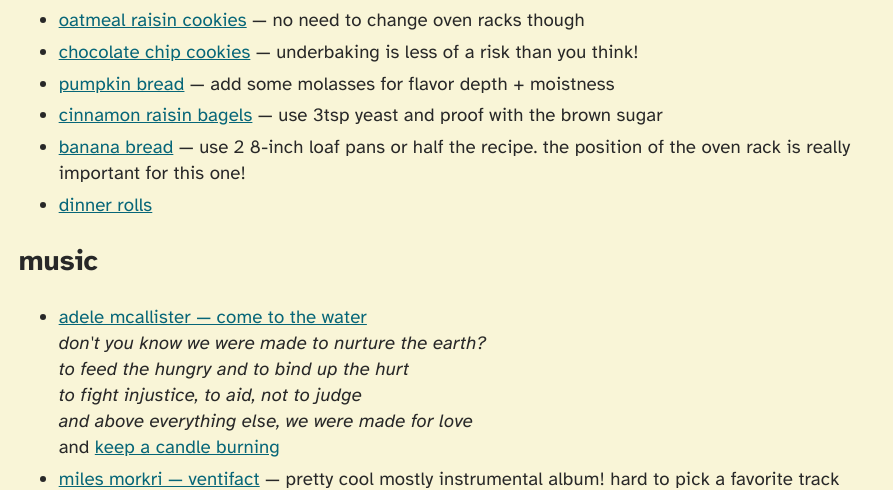
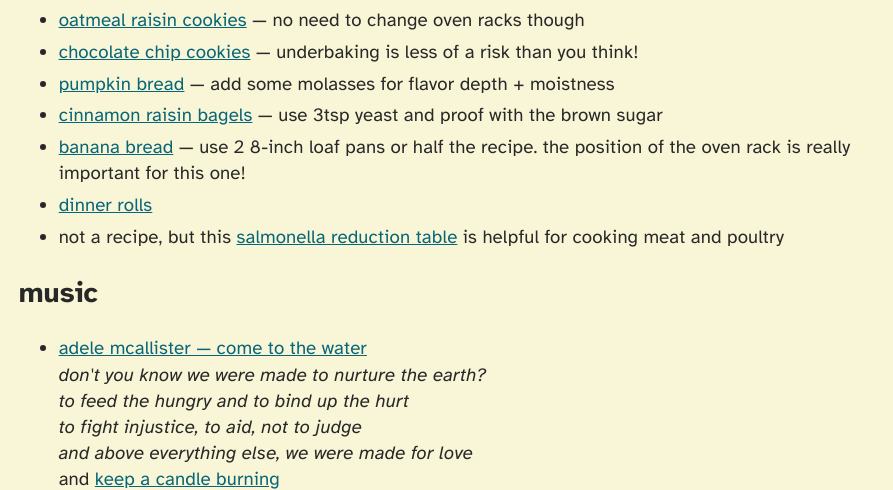
Before and after one commit to an-empty-string/website, a Flask app: page /bookmarks.html in a window 1280 px wide. Shown: the part 1704-2194 px from the top of the page, without its empty margins (0-893 px from the left). Run offline with Flask 3, Linux system fonts and the light colour scheme.

Commit message:
bookmarks updates

```diff
--- a/templates/bookmarks.html
+++ b/templates/bookmarks.html
@@ -64,6 +64,7 @@
         <li><a href="https://sallysbakingaddiction.com/homemade-cinnamon-raisin-bagels/">cinnamon raisin bagels</a> &mdash; use 3tsp yeast and proof with the brown sugar</a></li>
         <li><a href="https://www.bettycrocker.com/recipes/banana-bread/51427396-6764-4b0a-a73a-78c683c703d2">banana bread</a> &mdash; use 2 8-inch loaf pans or half the recipe. the position of the oven rack is really important for this one!</li>
         <li><a href="/blog/dinner-rolls.html">dinner rolls</a></li>
+        <li>not a recipe, but this <a href="https://ourdailybrine.com/wp-content/uploads/our-daily-brine_salmonella-6.5D-reduction-table.pdf">salmonella reduction table</a> is helpful for cooking meat and poultry</li>
     </ul>
 </section>
 <section id="music">
@@ -163,6 +164,7 @@
     <li><a href="https://www.dandelionmodel.org/">the dandelion model</a>, a hyperlocal organizing template</li>
     <li><a href="https://alexanderobenauer.com/labnotes/000/">alexander obenauer's user interface research notebook</a></li>
     <li><a href="https://www.getgrist.com/">grist</a>, hybrid spreadsheet/database thing I keep meaning to check out &mdash; I think it's kind of like airtable?</a></li>
+    <li>(+2025-11-24) <a href="https://www.persuasion.community/p/the-problem-with-effective-altruism">the problem with effective altruism</a> &mdash; not sure I totally agree, but a useful read regardless. I tend to think we should hold ourselves to our local community first. maybe a blog post forthcoming...</li>
 </ul>
 <script>
     var targetLink;
```
